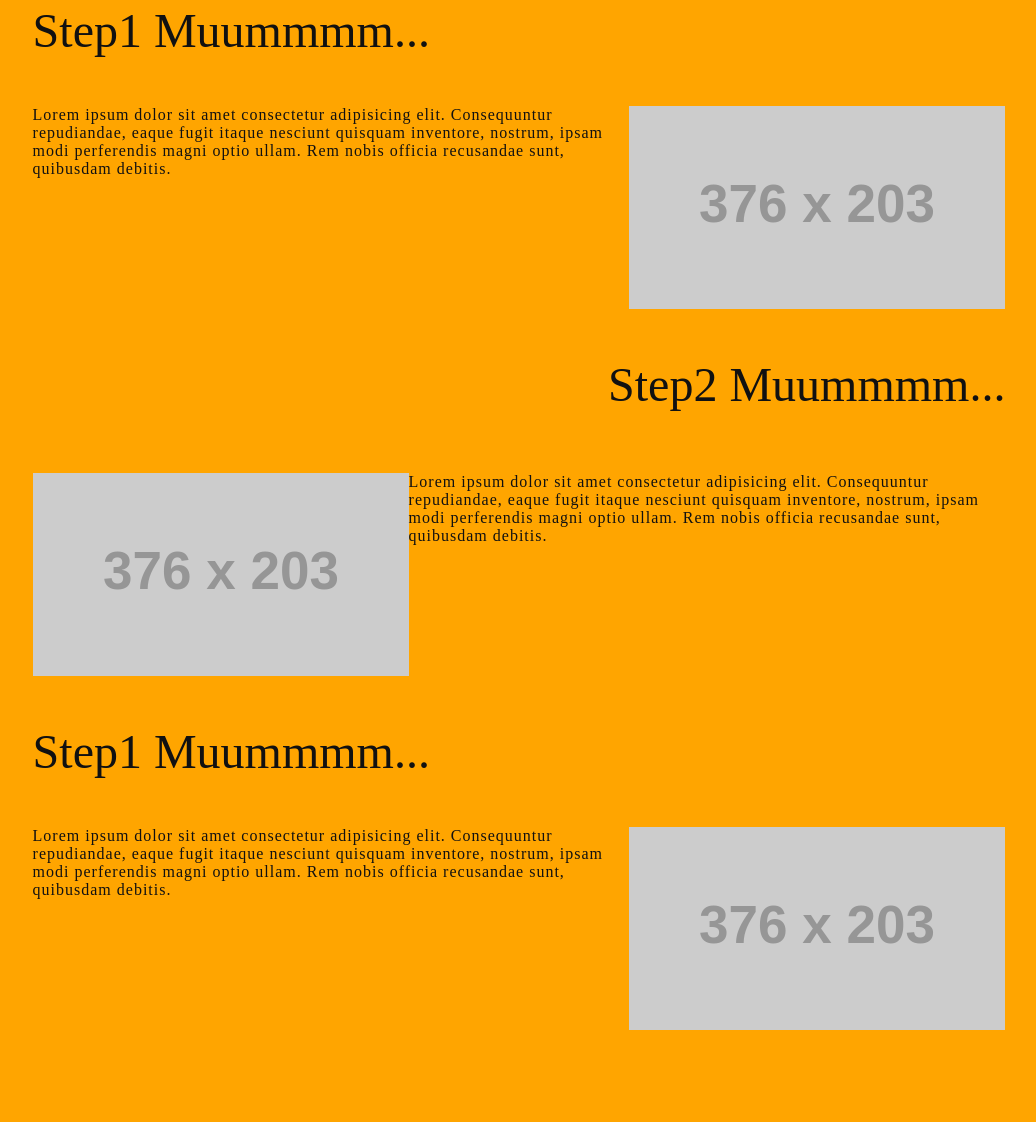
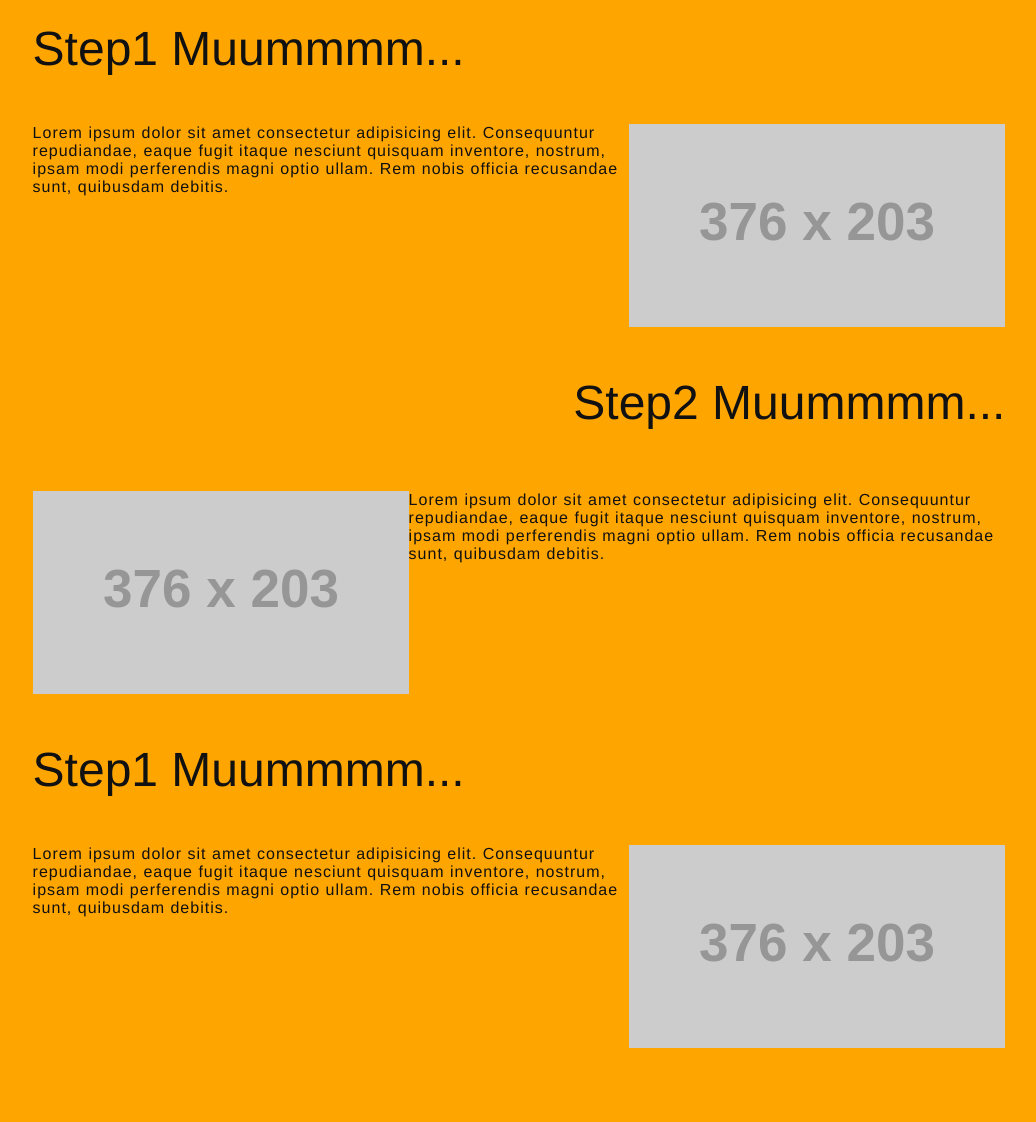
Before and after one commit to BoxPistols/Static-LP__21-09, a plain HTML site: page index.html in a window 1280 px wide. Shown: the part 1890-3012 px from the top of the page, without its empty margins (121-1157 px from the left). Drawn offline with Linux system fonts and the light colour scheme; placeholder pictures from the web are drawn by us.

Commit message:
4 files modified, 1 added, 1 deleted

```diff
--- a/css/base.css
+++ b/css/base.css
@@ -36,13 +36,13 @@ html {
 }
 
 body {
+  font-family: var(--font-sans);
+  min-height: 100vh;
+  color: #111;
+  font-weight: 400;
   word-break: normal;
   word-wrap: anywhere;
   line-break: strict;
-  margin: 0;
-  padding: 0;
-  font-family: var(--font-sans);
-  font-weight: 400;
   font-size: 100%;
 }
 
--- a/css/styles.css
+++ b/css/styles.css
@@ -1,78 +1,61 @@
-* {
-  box-sizing: border-box;
-  margin: 0;
-}
-body {
-  font-family: YakuHanMP, 'Hiragino Mincho ProN', 'Noto Serif JP', 'Yu Mincho',
-    YuMincho, serif;
-  min-height: 100vh;
-  color: #111;
-  font-weight: 400;
-}
-.fx {
-  display: flex;
-}
-.to-top {
-  position: fixed;
-  bottom: 2vh;
-  right: 2vw;
-  display: flex;
-  justify-content: center;
-  align-items: center;
-}
-.to-top a {
-  color: white;
-  border: 1px solid #999;
-  text-decoration: none;
-  border-radius: 50%;
-  display: block;
-  width: 44px;
-  height: 44px;
-  background: #fff2;
-}
+/*
+ * @see: CSS整形オンラインツール
+ * https://csscomb.herokuapp.com/online
+*/
 .title-area .design-title {
   font-size: 8em;
+
   position: absolute;
+  z-index: -1;
+  top: 5%;
   left: 10%;
-  top: 5%;
+
   color: #fff2;
-  z-index: -1;
 }
 .title-area h2 {
+  z-index: 2;
+
   display: block;
-  z-index: 2;
+
   color: white;
 }
 .layout-catch {
-  opacity: 0;
   animation-name: textFadeOn;
   animation-duration: 1.2s;
+
+  opacity: 0;
+
   animation-fill-mode: forwards;
 }
 .section {
   position: relative;
+
   background-color: #ccc;
 }
 .section__container {
-  min-height: 90vh;
-  padding: 20%;
-  max-width: 1440px;
-  margin: auto;
   position: relative;
   z-index: 0;
+
+  max-width: 1440px;
+  min-height: 90vh;
+  margin: auto;
+  padding: 20%;
 }
 .section p {
   font-size: 1rem;
+
+  margin: 0;
+
   letter-spacing: 1px;
-  margin: 0;
 }
 .not-section__container {
   position: relative;
-  padding: 12%;
+  z-index: 0;
+
   max-width: 1440px;
   min-height: 80vh;
   margin: auto;
-  z-index: 0;
+  padding: 12%;
 }
 #second {
   background: orange;
@@ -81,86 +64,102 @@ body {
   background: teal;
 }
 .obs .ob_target {
+  width: 100%;
+
   opacity: 0;
-  width: 100%;
 }
 .obs.fadeOn.active .ob_target {
   animation-name: textFadeOn;
   animation-duration: 1.2s;
+
   animation-fill-mode: forwards;
 }
 .obs.fadeOff.active .ob_target {
   animation-name: textFadeOff;
   animation-duration: 1.2s;
+
   animation-fill-mode: forwards;
 }
 .obs.r2l.active .ob_target {
   animation-name: textFadeInR2L;
   animation-duration: 1.2s;
+
   animation-fill-mode: forwards;
 }
 .obs.r2l.active .ob_target.right {
   display: flex;
   flex-direction: column;
+
   justify-content: flex-end;
   align-items: end;
 }
 .obs.active .ob_target {
   animation-name: textFadeIn;
   animation-duration: 1.2s;
+
   animation-fill-mode: forwards;
 }
 @keyframes textFadeIn {
   0% {
+    transform: translateX(-50%);
+
     opacity: 0;
-    transform: translateX(-50%);
   }
   100% {
+    transform: translateX(0%);
+
     opacity: 1;
-    transform: translateX(0%);
   }
 }
 @keyframes textFadeOn {
   0% {
+    transform: translateY(-50%);
+
     opacity: 0;
-    transform: translateY(-50%);
   }
   100% {
+    transform: translateY(0%);
+
     opacity: 1;
-    transform: translateY(0%);
   }
 }
 @keyframes textFadeOff {
   0% {
+    transform: translateY(50%);
+
     opacity: 0;
-    transform: translateY(50%);
   }
   100% {
+    transform: translateY(0%);
+
     opacity: 1;
-    transform: translateY(0%);
   }
 }
 @keyframes textFadeInR2L {
   0% {
+    transform: translateX(50%);
+
     opacity: 0;
-    transform: translateX(50%);
   }
   100% {
+    transform: translateX(0%);
+
     opacity: 1;
-    transform: translateX(0%);
   }
 }
 button {
   padding: 0.6em 2em;
+
+  border: 1px solid #222;
   border-radius: 0.4em;
+  outline: none;
   background: none;
-  outline: none;
-  border: 1px solid #222;
 }
 h2,
 h3 {
+  font-weight: 200;
+
   margin: 1em 0;
-  font-weight: 200;
 }
 h2 {
   font-size: 4rem;
@@ -176,6 +175,7 @@ h3 {
 }
 #first.section h2 {
   font-weight: 200;
+
   text-align: center;
 }
 #first.section p {
@@ -183,14 +183,42 @@ h3 {
 }
 #first.section .guide {
   font-size: 1rem;
+
   text-align: left;
 }
 #first.section .layout-links {
+  display: flex;
+
   width: 100%;
-  display: flex;
+
   justify-content: space-around;
 }
 #first.section .layout-links button {
+  min-width: 12em;
   margin: 2em 0.85em;
-  min-width: 12em;
 }
+
+/* Scroll to Top（no animation） */
+.to-top {
+  position: fixed;
+  right: 2vw;
+  bottom: 2vh;
+
+  display: flex;
+
+  justify-content: center;
+  align-items: center;
+}
+.to-top a {
+  display: block;
+
+  width: 44px;
+  height: 44px;
+
+  text-decoration: none;
+
+  color: white;
+  border: 1px solid #999;
+  border-radius: 50%;
+  background: #fff2;
+}
--- a/css/utility.css
+++ b/css/utility.css
@@ -2,7 +2,8 @@
 .mx-auto {
   margin: auto;
 }
-.flex {
+.flex,
+.fx {
   display: flex;
 }
 .flex-row {
--- a/index.html
+++ b/index.html
@@ -1,6 +1,6 @@
 <html lang="ja">
   <head>
-    <meta charset="UTF-8" >
+    <meta charset="UTF-8" />
     <script src="script.js"></script>
     <link rel="stylesheet" type="text/css" href="css/base.css" />
     <link rel="stylesheet" type="text/css" href="css/utility.css" />
@@ -24,7 +24,6 @@
       </div>
     </section>
 
-
     <!--  -->
 
     <section id="third" class="section obs fadeOff">
@@ -36,14 +35,18 @@
 
         <div class="ob_target">
           <h3>Muummmm...</h3>
-        <p>Lorem ipsum dolor sit amet consectetur adipisicing elit. Consequuntur repudiandae, eaque fugit itaque nesciunt quisquam inventore, nostrum, ipsam modi perferendis magni optio ullam. Rem nobis officia recusandae sunt, quibusdam debitis.</p>
+          <p>
+            Lorem ipsum dolor sit amet consectetur adipisicing elit.
+            Consequuntur repudiandae, eaque fugit itaque nesciunt quisquam
+            inventore, nostrum, ipsam modi perferendis magni optio ullam. Rem
+            nobis officia recusandae sunt, quibusdam debitis.
+          </p>
         </div>
       </div>
     </section>
 
     <section id="second" class="section">
       <div class="not-section__container">
-
         <div class="obs">
           <div class="title-area">
             <h2>私達のポリシー</h2>
@@ -53,8 +56,13 @@
           <div class="ob_target">
             <h3>Step1 Muummmm...</h3>
             <div class="fx">
-            <p>Lorem ipsum dolor sit amet consectetur adipisicing elit. Consequuntur repudiandae, eaque fugit itaque nesciunt quisquam inventore, nostrum, ipsam modi perferendis magni optio ullam. Rem nobis officia recusandae sunt, quibusdam debitis.</p>
-            <img src="http://placehold.jp/376x203.jpg" alt="">
+              <p>
+                Lorem ipsum dolor sit amet consectetur adipisicing elit.
+                Consequuntur repudiandae, eaque fugit itaque nesciunt quisquam
+                inventore, nostrum, ipsam modi perferendis magni optio ullam.
+                Rem nobis officia recusandae sunt, quibusdam debitis.
+              </p>
+              <img src="http://placehold.jp/376x203.jpg" alt="" />
             </div>
           </div>
         </div>
@@ -63,8 +71,13 @@
           <div class="ob_target right">
             <h3>Step2 Muummmm...</h3>
             <div class="fx">
-            <img src="http://placehold.jp/376x203.jpg" alt="">
-            <p>Lorem ipsum dolor sit amet consectetur adipisicing elit. Consequuntur repudiandae, eaque fugit itaque nesciunt quisquam inventore, nostrum, ipsam modi perferendis magni optio ullam. Rem nobis officia recusandae sunt, quibusdam debitis.</p>
+              <img src="http://placehold.jp/376x203.jpg" alt="" />
+              <p>
+                Lorem ipsum dolor sit amet consectetur adipisicing elit.
+                Consequuntur repudiandae, eaque fugit itaque nesciunt quisquam
+                inventore, nostrum, ipsam modi perferendis magni optio ullam.
+                Rem nobis officia recusandae sunt, quibusdam debitis.
+              </p>
             </div>
           </div>
         </div>
@@ -73,12 +86,16 @@
           <div class="ob_target">
             <h3>Step1 Muummmm...</h3>
             <div class="fx">
-            <p>Lorem ipsum dolor sit amet consectetur adipisicing elit. Consequuntur repudiandae, eaque fugit itaque nesciunt quisquam inventore, nostrum, ipsam modi perferendis magni optio ullam. Rem nobis officia recusandae sunt, quibusdam debitis.</p>
-            <img src="http://placehold.jp/376x203.jpg" alt="">
+              <p>
+                Lorem ipsum dolor sit amet consectetur adipisicing elit.
+                Consequuntur repudiandae, eaque fugit itaque nesciunt quisquam
+                inventore, nostrum, ipsam modi perferendis magni optio ullam.
+                Rem nobis officia recusandae sunt, quibusdam debitis.
+              </p>
+              <img src="http://placehold.jp/376x203.jpg" alt="" />
             </div>
           </div>
         </div>
-
       </div>
     </section>
 
@@ -87,7 +104,12 @@
         <h2>Fourth section</h2>
         <div class="ob_target">
           <h3>Muummmm...</h3>
-        <p>Lorem ipsum dolor sit amet consectetur adipisicing elit. Consequuntur repudiandae, eaque fugit itaque nesciunt quisquam inventore, nostrum, ipsam modi perferendis magni optio ullam. Rem nobis officia recusandae sunt, quibusdam debitis.</p>
+          <p>
+            Lorem ipsum dolor sit amet consectetur adipisicing elit.
+            Consequuntur repudiandae, eaque fugit itaque nesciunt quisquam
+            inventore, nostrum, ipsam modi perferendis magni optio ullam. Rem
+            nobis officia recusandae sunt, quibusdam debitis.
+          </p>
         </div>
       </div>
     </section>
@@ -95,7 +117,5 @@
     <div class="to-top">
       <a href="#top">Top</a>
     </div>
-    <h1>Hello there!</h1>
-    <a href="/me.html">My other page</a>
   </body>
 </html>
```
Also changed, not shown: me.html (deleted, +0 -8 lines), sub.html (added, +12 -0 lines). Lines whose indentation alone changed are shown as unchanged.
